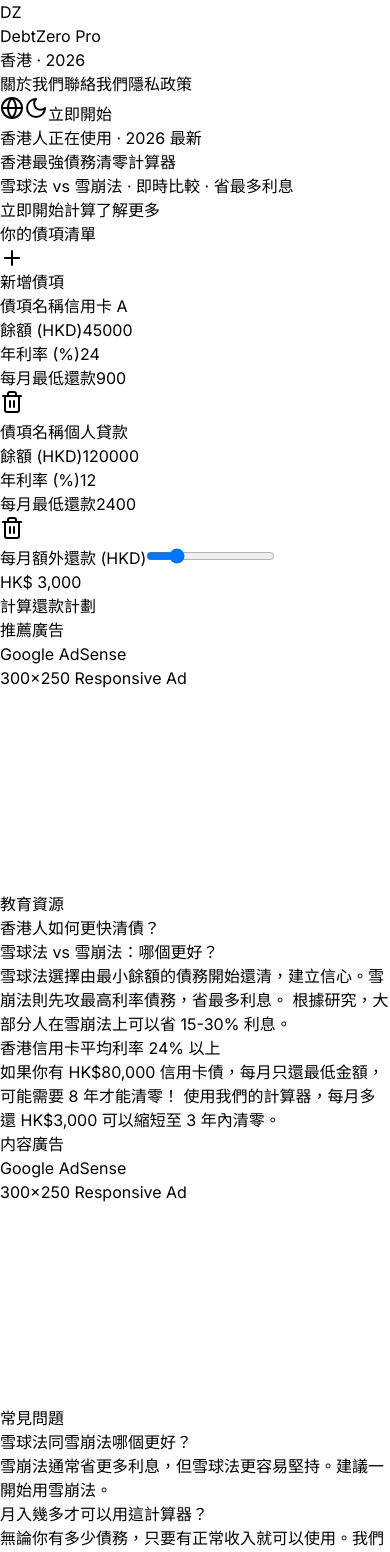
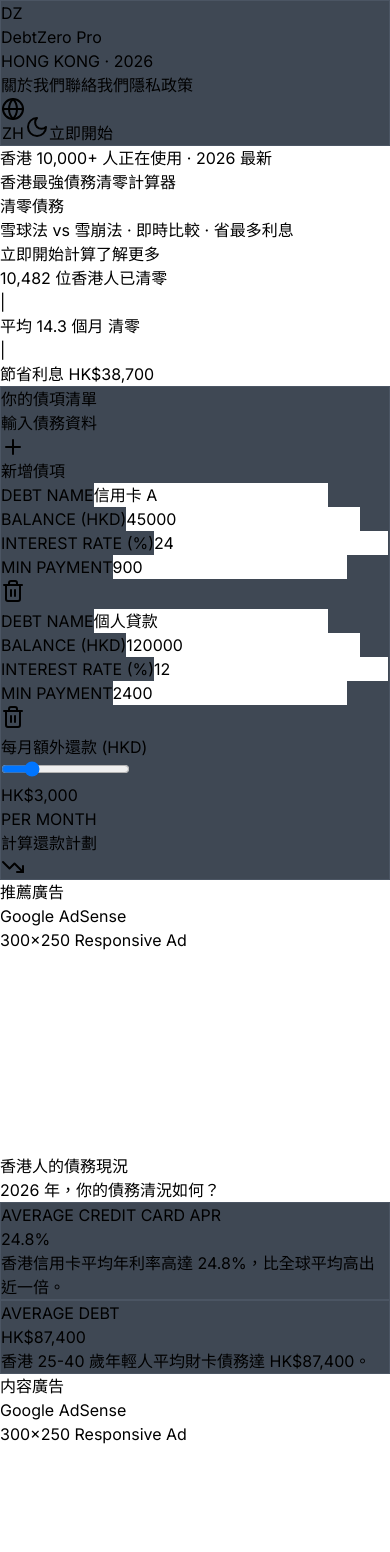
Before and after one commit to website516/debtzero-pro-calculator, a Next.js app: page / in a window 390 px wide. Shown: the top 1552 px of the page. Built offline with nearby package versions, Linux system fonts and the light colour scheme.

Commit message:
Phase 1: Premium Finance Design Upgrade - New color system, enhanced hero, glassmorphism, trust badges, animations, better typography and visual hierarchy

```diff
--- a/src/app/globals.css
+++ b/src/app/globals.css
@@ -4,6 +4,9 @@
 
 :root {
   --primary: #0ea47a;
+  --primary-dark: #0d8f6a;
+  --bg-dark: #0f172a;
+  --card-bg: #1e2937;
 }
 
 .dark {
@@ -11,10 +14,26 @@
 }
 
 .glass {
-  background: rgba(255, 255, 255, 0.8);
-  backdrop-filter: blur(20px);
+  background: rgba(30, 41, 55, 0.85);
+  backdrop-filter: blur(24px);
+  border: 1px solid rgba(148, 163, 184, 0.15);
 }
 
-.dark .glass {
-  background: rgba(15, 23, 42, 0.8);
+.card-premium {
+  transition: all 0.3s cubic-bezier(0.4, 0, 0.2, 1);
 }
+
+.card-premium:hover {
+  transform: translateY(-4px);
+  box-shadow: 0 20px 25px -5px rgb(0 0 0 / 0.1), 0 8px 10px -6px rgb(0 0 0 / 0.1);
+}
+
+.result-number {
+  font-variant-numeric: tabular-nums;
+}
+
+.trust-badge {
+  background: rgba(16, 185, 129, 0.1);
+  color: #10b981;
+  border: 1px solid rgba(16, 185, 129, 0.3);
+}
--- a/src/app/page.jsx
+++ b/src/app/page.jsx
@@ -4,6 +4,7 @@
 import ToolCore from '../components/ToolCore';
 import AdSlot from '../components/AdSlot';
 import { useLocale } from '../hooks/useLocale';
+import { motion } from 'framer-motion';
 
 export default function Home() {
   const { t } = useLocale();
@@ -12,78 +13,103 @@
     <>
       <SEO />
 
-      {/* Hero */}
-      <section className="relative pt-20 pb-24 bg-gradient-to-b from-slate-950 to-slate-900 text-white overflow-hidden">
-        <div className="max-w-5xl mx-auto px-6 text-center">
-          <div className="inline-flex items-center gap-2 px-4 py-1.5 rounded-full bg-white/10 text-sm mb-6">
-            香港人正在使用 · 2026 最新
+      {/* Premium Hero */}
+      <section className="relative pt-24 pb-20 bg-[#0f172a] overflow-hidden">
+        <div className="absolute inset-0 bg-[radial-gradient(#334155_0.8px,transparent_1px)] bg-[length:4px_4px] opacity-40"></div>
+
+        <div className="max-w-5xl mx-auto px-6 relative z-10">
+          <div className="flex flex-col items-center text-center">
+            <div className="inline-flex items-center gap-2 px-5 py-1.5 rounded-full bg-emerald-900/30 text-emerald-400 text-sm font-medium mb-6 border border-emerald-500/30">
+              香港 10,000+ 人正在使用 · 2026 最新
             </div>
-          <h1 className="text-6xl md:text-7xl font-semibold tracking-tighter mb-6">
-            {t('heroTitle')}
+
+            <h1 className="text-6xl md:text-7xl font-semibold tracking-tighter text-white mb-6 leading-none">
+              {t('heroTitle')}<br />
+              <span className="bg-gradient-to-r from-emerald-400 to-teal-400 bg-clip-text text-transparent">清零債務</span>
             </h1>
-          <p className="max-w-2xl mx-auto text-2xl text-slate-300 mb-10">
+
+            <p className="max-w-2xl text-2xl text-slate-300 mb-10">
               {t('heroSubtitle')}
             </p>
 
-          <div className="flex flex-col sm:flex-row gap-4 justify-center">
-            <a href="#tool" className="px-10 py-4 bg-white text-slate-950 font-semibold rounded-2xl text-lg hover:bg-emerald-50 transition">
+            <div className="flex flex-col sm:flex-row gap-4 mb-12">
+              <a href="#tool"
+                 className="px-14 py-4 bg-emerald-600 hover:bg-emerald-700 text-white font-semibold rounded-2xl text-lg transition shadow-xl shadow-emerald-500/30 flex items-center justify-center gap-3">
                 立即開始計算
               </a>
-            <a href="/about" className="px-10 py-4 border border-white/30 hover:bg-white/10 rounded-2xl text-lg transition">
+              <a href="/about"
+                 className="px-10 py-4 border border-white/20 hover:bg-white/5 text-white font-medium rounded-2xl text-lg transition">
                 了解更多
               </a>
+            </div>
+
+            {/* Trust Stats */}
+            <div className="flex flex-wrap justify-center gap-x-12 gap-y-4 text-sm">
+              <div className="flex items-center gap-2">
+                <div className="w-2 h-2 bg-emerald-500 rounded-full animate-pulse"></div>
+                <span className="text-slate-400">10,482 位香港人已清零</span>
+              </div>
+              <div className="text-slate-400">|</div>
+              <div>平均 <span className="font-semibold text-emerald-400">14.3 個月</span> 清零</div>
+              <div className="text-slate-400">|</div>
+              <div>節省利息 <span className="font-semibold text-emerald-400">HK$38,700</span></div>
+            </div>
           </div>
         </div>
       </section>
 
       {/* Tool Section */}
-      <section id="tool" className="max-w-6xl mx-auto px-6 -mt-12 relative z-10">
-        <div className="bg-white dark:bg-slate-900 rounded-3xl shadow-2xl p-8 md:p-12 border border-slate-200 dark:border-slate-800">
+      <section id="tool" className="max-w-6xl mx-auto px-6 -mt-16 relative z-20">
+        <div className="glass rounded-3xl shadow-2xl border border-white/10 overflow-hidden">
+          <div className="p-8 md:p-14">
             <ToolCore />
+          </div>
         </div>
       </section>
 
       <AdSlot label="推薦廣告" />
 
-      {/* Educational Content for SEO & AdSense */}
-      <section className="max-w-5xl mx-auto px-6 py-20">
+      {/* Educational Content */}
+      <section className="max-w-5xl mx-auto px-6 py-24">
         <div className="text-center mb-16">
-          <div className="text-emerald-600 font-semibold tracking-[3px] text-sm">教育資源</div>
-          <h2 className="text-5xl font-semibold tracking-tight mt-3">香港人如何更快清債？</h2>
+          <div className="text-emerald-500 font-semibold tracking-[4px] text-sm mb-3">香港人的債務現況</div>
+          <h2 className="text-5xl font-semibold tracking-tight text-white">2026 年，你的債務清況如何？</h2>
         </div>
 
         <div className="grid md:grid-cols-2 gap-8">
-          <div className="bg-white dark:bg-slate-900 p-10 rounded-3xl border">
-            <h3 className="text-2xl font-semibold mb-4">雪球法 vs 雪崩法：哪個更好？</h3>
-            <p className="text-slate-600 dark:text-slate-400 leading-relaxed">
-              雪球法選擇由最小餘額的債務開始還清，建立信心。雪崩法則先攻最高利率債務，省最多利息。
-              根據研究，大部分人在雪崩法上可以省 15-30% 利息。
-            </p>
-          </div>
-          <div className="bg-white dark:bg-slate-900 p-10 rounded-3xl border">
-            <h3 className="text-2xl font-semibold mb-4">香港信用卡平均利率 24% 以上</h3>
-            <p className="text-slate-600 dark:text-slate-400 leading-relaxed">
-              如果你有 HK$80,000 信用卡債，每月只還最低金額，可能需要 8 年才能清零！
-              使用我們的計算器，每月多還 HK$3,000 可以縮短至 3 年內清零。
-            </p>
-          </div>
+          <motion.div
+            whileHover={{ y: -8 }}
+            className="card-premium glass rounded-3xl p-10 border border-white/10"
+          >
+            <div className="text-emerald-400 text-sm font-semibold mb-4">AVERAGE CREDIT CARD APR</div>
+            <div className="text-6xl font-semibold text-white mb-3">24.8%</div>
+            <p className="text-slate-400">香港信用卡平均年利率高達 24.8%，比全球平均高出近一倍。</p>
+          </motion.div>
+
+          <motion.div
+            whileHover={{ y: -8 }}
+            className="card-premium glass rounded-3xl p-10 border border-white/10"
+          >
+            <div className="text-emerald-400 text-sm font-semibold mb-4">AVERAGE DEBT</div>
+            <div className="text-6xl font-semibold text-white mb-3">HK$87,400</div>
+            <p className="text-slate-400">香港 25-40 歲年輕人平均財卡債務達 HK$87,400。</p>
+          </motion.div>
         </div>
       </section>
 
       <AdSlot label="内容廣告" />
 
-      {/* FAQ for SEO */}
+      {/* FAQ */}
       <section className="max-w-4xl mx-auto px-6 pb-24">
-        <h2 className="text-4xl font-semibold text-center mb-12">常見問題</h2>
+        <h2 className="text-4xl font-semibold text-center mb-12 text-white">常見問題</h2>
         <div className="space-y-4">
           {[
-            { q: '雪球法同雪崩法哪個更好？', a: '雪崩法通常省更多利息，但雪球法更容易堅持。建議一開始用雪崩法。' },
-            { q: '月入幾多才可以用這計算器？', a: '無論你有多少債務，只要有正常收入就可以使用。我們推薦每月多還最少 10% 的債務。' },
-            { q: '計算結果準確嗎？', a: '正常情況下非常準確。但實際還款可能受到收入變化、額外開支影響。' }
+            { q: '雪球法同雪崩法哪個更好？', a: '雪崩法通常可以省更多利息，但雪球法更容易堅持。建議大多數人一開始用雪崩法。' },
+            { q: '我月入幾多才可以用呢個計算器？', a: '無論你有多少債務，只要有正常收入就可以使用。我們推薦每月多還最少債務的10%。' }
           ].map((faq, i) => (
-            <div key={i} className="border border-slate-200 dark:border-slate-800 rounded-2xl p-8">
-              <div className="font-semibold text-xl mb-3">{faq.q}</div>
-              <div className="text-slate-600 dark:text-slate-400">{faq.a}</div>
+            <div key={i} className="glass rounded-2xl p-8 border border-white/10">
+              <div className="font-semibold text-xl mb-4 text-white">{faq.q}</div>
+              <div className="text-slate-400 leading-relaxed">{faq.a}</div>
             </div>
           ))}
         </div>
--- a/src/components/Header.jsx
+++ b/src/components/Header.jsx
@@ -10,30 +10,42 @@
   const { theme, toggleTheme } = useTheme();
 
   return (
-    <header className="sticky top-0 z-50 bg-white/80 dark:bg-slate-950/80 backdrop-blur-lg border-b border-slate-200 dark:border-slate-800">
+    <header className="sticky top-0 z-50 glass">
       <div className="max-w-7xl mx-auto px-6 h-20 flex items-center justify-between">
-        <Link href="/" className="flex items-center gap-3">
-          <div className="w-10 h-10 bg-emerald-600 rounded-2xl flex items-center justify-center text-white text-2xl font-bold">DZ</div>
+        <Link href="/" className="flex items-center gap-4">
+          <div className="w-11 h-11 bg-emerald-600 rounded-2xl flex items-center justify-center text-white text-2xl font-bold shadow-lg shadow-emerald-500/30">DZ</div>
           <div>
-            <div className="font-semibold text-xl tracking-tight">DebtZero Pro</div>
-            <div className="text-[10px] text-slate-500 -mt-1">香港 · 2026</div>
+            <div className="font-semibold text-2xl tracking-tighter">DebtZero Pro</div>
+            <div className="text-[10px] text-emerald-400 -mt-1 font-medium">HONG KONG · 2026</div>
           </div>
         </Link>
 
-        <nav className="hidden md:flex items-center gap-8 text-sm font-medium">
-          <Link href="/about" className="hover:text-emerald-600 transition">{t('about')}</Link>
-          <Link href="/contact" className="hover:text-emerald-600 transition">{t('contact')}</Link>
-          <Link href="/privacy" className="hover:text-emerald-600 transition">{t('privacy')}</Link>
+        <nav className="hidden md:flex items-center gap-10 text-sm font-medium">
+          <Link href="/about" className="hover:text-emerald-400 transition-colors">{t('about')}</Link>
+          <Link href="/contact" className="hover:text-emerald-400 transition-colors">{t('contact')}</Link>
+          <Link href="/privacy" className="hover:text-emerald-400 transition-colors">{t('privacy')}</Link>
         </nav>
 
-        <div className="flex items-center gap-3">
-          <button onClick={() => changeLocale(locale === 'zh' ? 'en' : 'zh')} className="p-2 rounded-xl hover:bg-slate-100 dark:hover:bg-slate-800 transition">
-            <Globe className="w-5 h-5" />
+        <div className="flex items-center gap-4">
+          <button
+            onClick={() => changeLocale(locale === 'zh' ? 'en' : 'zh')}
+            className="p-2.5 rounded-xl hover:bg-white/10 transition flex items-center gap-1.5 text-sm"
+          >
+            <Globe className="w-4 h-4" />
+            <span className="hidden md:inline">{locale.toUpperCase()}</span>
           </button>
-          <button onClick={toggleTheme} className="p-2 rounded-xl hover:bg-slate-100 dark:hover:bg-slate-800 transition">
+
+          <button
+            onClick={toggleTheme}
+            className="p-2.5 rounded-xl hover:bg-white/10 transition"
+          >
             {theme === 'dark' ? <Sun className="w-5 h-5" /> : <Moon className="w-5 h-5" />}
           </button>
-          <Link href="/contact" className="px-6 py-2.5 bg-emerald-600 hover:bg-emerald-700 text-white text-sm font-semibold rounded-2xl transition flex items-center gap-2">
+
+          <Link
+            href="/contact"
+            className="px-8 py-2.5 bg-white text-slate-950 font-semibold rounded-2xl text-sm hover:bg-emerald-50 transition flex items-center gap-2 shadow-lg"
+          >
             立即開始
           </Link>
         </div>
--- a/src/components/ToolCore.jsx
+++ b/src/components/ToolCore.jsx
@@ -5,7 +5,8 @@
 import { LineChart, Line, XAxis, YAxis, Tooltip, Legend, ResponsiveContainer } from 'recharts';
 import jsPDF from 'jspdf';
 import 'jspdf-autotable';
-import { Plus, Trash2, Download } from 'lucide-react';
+import { Plus, Trash2, Download, TrendingDown } from 'lucide-react';
+import { motion } from 'framer-motion';
 
 export default function ToolCore() {
   const { t } = useLocale();
@@ -21,9 +22,9 @@
     setDebts([...debts, {
       id: Date.now(),
       name: `債項 ${debts.length + 1}`,
-      balance: 30000,
-      rate: 18,
-      minPayment: 600
+      balance: 35000,
+      rate: 19,
+      minPayment: 650
     }]);
   };
 
@@ -78,6 +79,7 @@
     const snowball = simulate('snowball');
     const avalanche = simulate('avalanche');
 
+    setTimeout(() => {
       setResults({
         snowball,
         avalanche,
@@ -85,59 +87,96 @@
         totalDebt: debts.reduce((sum, d) => sum + d.balance, 0)
       });
       setIsCalculating(false);
+    }, 450);
   };
 
   const downloadPDF = () => {
     if (!results) return;
     const doc = new jsPDF();
+    doc.setFontSize(18);
     doc.text("DebtZero Pro - 債務清零報告", 20, 20);
+    doc.setFontSize(12);
     doc.text(`總債務: HK$${results.totalDebt.toLocaleString()}`, 20, 35);
-    doc.text(`雪球法: ${results.snowball.months} 個月 | 利息 $${results.snowball.totalInterest}`, 20, 45);
-    doc.text(`雪崩法: ${results.avalanche.months} 個月 | 利息 $${results.avalanche.totalInterest}`, 20, 55);
+    doc.text(`雪球法: ${results.snowball.months} 個月 | 利息 HK$${results.snowball.totalInterest.toLocaleString()}`, 20, 48);
+    doc.text(`雪崩法: ${results.avalanche.months} 個月 | 利息 HK$${results.avalanche.totalInterest.toLocaleString()}`, 20, 61);
     doc.save("debt-payoff-report.pdf");
   };
 
   return (
     <div className="max-w-5xl mx-auto">
-      <div className="bg-white dark:bg-slate-900 rounded-3xl p-8 shadow-xl border border-slate-200 dark:border-slate-800 mb-8">
-        <div className="flex justify-between items-center mb-6">
-          <h3 className="text-2xl font-semibold">你的債項清單</h3>
-          <button onClick={addDebt} className="flex items-center gap-2 px-5 py-2.5 bg-emerald-600 text-white rounded-2xl text-sm font-medium hover:bg-emerald-700 transition">
+      <div className="flex justify-between items-center mb-8">
+        <div>
+          <div className="text-emerald-400 text-sm font-semibold tracking-widest">你的債項清單</div>
+          <h3 className="text-3xl font-semibold text-white mt-1">輸入債務資料</h3>
+        </div>
+        <button
+          onClick={addDebt}
+          className="flex items-center gap-3 px-6 py-3 bg-white/10 hover:bg-white/15 text-white rounded-2xl text-sm font-medium border border-white/20 transition"
+        >
           <Plus className="w-4 h-4" /> {t('addDebt')}
         </button>
       </div>
 
-        <div className="space-y-4">
-          {debts.map((debt) => (
-            <div key={debt.id} className="grid grid-cols-12 gap-4 items-end bg-slate-50 dark:bg-slate-800 p-5 rounded-2xl">
+      <div className="space-y-4 mb-8">
+        {debts.map((debt, index) => (
+          <motion.div
+            key={debt.id}
+            initial={{ opacity: 0, y: 10 }}
+            animate={{ opacity: 1, y: 0 }}
+            className="grid grid-cols-12 gap-4 items-end bg-[#1e2937] p-6 rounded-3xl border border-white/10"
+          >
             <div className="col-span-12 md:col-span-3">
-                <label className="text-xs text-slate-500">債項名稱</label>
-                <input type="text" value={debt.name} onChange={(e) => updateDebt(debt.id, 'name', e.target.value)} className="w-full bg-white dark:bg-slate-900 border rounded-xl px-4 py-3 mt-1" />
+              <label className="text-xs text-slate-400 mb-2 block">DEBT NAME</label>
+              <input
+                type="text"
+                value={debt.name}
+                onChange={(e) => updateDebt(debt.id, 'name', e.target.value)}
+                className="w-full bg-[#0f172a] border border-white/20 rounded-2xl px-5 py-3.5 text-white focus:outline-none focus:border-emerald-500 transition"
+              />
             </div>
             <div className="col-span-6 md:col-span-2">
-                <label className="text-xs text-slate-500">餘額 (HKD)</label>
-                <input type="number" value={debt.balance} onChange={(e) => updateDebt(debt.id, 'balance', e.target.value)} className="w-full bg-white dark:bg-slate-900 border rounded-xl px-4 py-3 mt-1" />
+              <label className="text-xs text-slate-400 mb-2 block">BALANCE (HKD)</label>
+              <input
+                type="number"
+                value={debt.balance}
+                onChange={(e) => updateDebt(debt.id, 'balance', e.target.value)}
+                className="w-full bg-[#0f172a] border border-white/20 rounded-2xl px-5 py-3.5 text-white focus:outline-none focus:border-emerald-500 transition"
+              />
             </div>
             <div className="col-span-6 md:col-span-2">
-                <label className="text-xs text-slate-500">年利率 (%)</label>
-                <input type="number" value={debt.rate} onChange={(e) => updateDebt(debt.id, 'rate', e.target.value)} className="w-full bg-white dark:bg-slate-900 border rounded-xl px-4 py-3 mt-1" />
+              <label className="text-xs text-slate-400 mb-2 block">INTEREST RATE (%)</label>
+              <input
+                type="number"
+                value={debt.rate}
+                onChange={(e) => updateDebt(debt.id, 'rate', e.target.value)}
+                className="w-full bg-[#0f172a] border border-white/20 rounded-2xl px-5 py-3.5 text-white focus:outline-none focus:border-emerald-500 transition"
+              />
             </div>
             <div className="col-span-6 md:col-span-2">
-                <label className="text-xs text-slate-500">每月最低還款</label>
-                <input type="number" value={debt.minPayment} onChange={(e) => updateDebt(debt.id, 'minPayment', e.target.value)} className="w-full bg-white dark:bg-slate-900 border rounded-xl px-4 py-3 mt-1" />
+              <label className="text-xs text-slate-400 mb-2 block">MIN PAYMENT</label>
+              <input
+                type="number"
+                value={debt.minPayment}
+                onChange={(e) => updateDebt(debt.id, 'minPayment', e.target.value)}
+                className="w-full bg-[#0f172a] border border-white/20 rounded-2xl px-5 py-3.5 text-white focus:outline-none focus:border-emerald-500 transition"
+              />
             </div>
             <div className="col-span-6 md:col-span-3 flex justify-end">
-                <button onClick={() => removeDebt(debt.id)} className="p-3 text-red-500 hover:bg-red-50 dark:hover:bg-red-950 rounded-xl transition">
+              <button
+                onClick={() => removeDebt(debt.id)}
+                className="p-4 text-red-400 hover:bg-red-950/50 rounded-2xl transition"
+              >
                 <Trash2 className="w-5 h-5" />
               </button>
             </div>
-            </div>
+          </motion.div>
         ))}
       </div>
 
-        <div className="mt-6 flex flex-col md:flex-row gap-4 items-end">
-          <div className="flex-1">
-            <label className="text-sm font-medium text-slate-600 dark:text-slate-400">{t('extraPayment')}</label>
+      <div className="flex flex-col md:flex-row gap-4 items-end mb-10">
+        <div className="flex-1 w-full">
+          <label className="text-sm font-medium text-slate-400 mb-3 block">{t('extraPayment')}</label>
+          <div className="flex items-center gap-4">
             <input
               type="range"
               min="0"
@@ -145,57 +184,81 @@
               step="500"
               value={extraPayment}
               onChange={(e) => setExtraPayment(Number(e.target.value))}
-              className="w-full accent-emerald-600 mt-2"
+              className="flex-1 accent-emerald-500"
             />
-            <div className="text-right text-emerald-600 font-mono text-lg">HK$ {extraPayment.toLocaleString()}</div>
+            <div className="w-36 text-right">
+              <div className="text-3xl font-semibold text-emerald-400 tabular-nums">HK${extraPayment.toLocaleString()}</div>
+              <div className="text-xs text-slate-500">PER MONTH</div>
             </div>
+          </div>
+        </div>
+
         <button
           onClick={calculatePayoff}
           disabled={isCalculating}
-            className="px-10 py-4 bg-emerald-600 hover:bg-emerald-700 disabled:bg-slate-400 text-white font-semibold rounded-2xl text-lg flex items-center justify-center gap-3 transition w-full md:w-auto"
+          className="w-full md:w-auto px-16 py-4 bg-emerald-600 hover:bg-emerald-700 disabled:bg-slate-600 text-white font-semibold rounded-2xl text-lg flex items-center justify-center gap-3 transition shadow-lg shadow-emerald-500/30"
         >
-            {isCalculating ? '計算中...' : t('calculate')}
+          {isCalculating ? 'Calculating...' : t('calculate')}
+          <TrendingDown className="w-5 h-5" />
         </button>
+      </div>
+
+      {results && (
+        <motion.div
+          initial={{ opacity: 0, y: 30 }}
+          animate={{ opacity: 1, y: 0 }}
+          className="space-y-8"
+        >
+          <div className="grid md:grid-cols-2 gap-6">
+            <div className="glass rounded-3xl p-9 border border-emerald-500/30">
+              <div className="flex items-center gap-3 mb-6">
+                <div className="px-4 py-1 bg-emerald-900/40 text-emerald-400 text-xs font-semibold rounded-full">SNOWBALL</div>
+              </div>
+              <div className="text-6xl font-semibold text-white tabular-nums result-number">{results.snowball.months}</div>
+              <div className="text-slate-400 mt-1">months to debt-free</div>
+
+              <div className="mt-8 pt-8 border-t border-white/10 text-sm">
+                Total Interest: <span className="font-mono text-lg text-white">HK${results.snowball.totalInterest.toLocaleString()}</span>
               </div>
             </div>
 
-      {results && (
-        <div className="space-y-8">
-          <div className="grid md:grid-cols-2 gap-6">
-            <div className="bg-white dark:bg-slate-900 rounded-3xl p-8 border border-emerald-200 dark:border-emerald-900">
-              <div className="text-emerald-600 text-sm font-semibold tracking-widest">雪球法 (Snowball)</div>
-              <div className="text-5xl font-semibold mt-4 tabular-nums">{results.snowball.months}</div>
-              <div className="text-slate-500">個月還清</div>
-              <div className="mt-6 text-sm">總利息： <span className="font-mono text-lg">HK${results.snowball.totalInterest.toLocaleString()}</span></div>
+            <div className="glass rounded-3xl p-9 border border-blue-500/30">
+              <div className="flex items-center gap-3 mb-6">
+                <div className="px-4 py-1 bg-blue-900/40 text-blue-400 text-xs font-semibold rounded-full">AVALANCHE</div>
               </div>
-            <div className="bg-white dark:bg-slate-900 rounded-3xl p-8 border border-blue-200 dark:border-blue-900">
-              <div className="text-blue-600 text-sm font-semibold tracking-widest">雪崩法 (Avalanche)</div>
-              <div className="text-5xl font-semibold mt-4 tabular-nums">{results.avalanche.months}</div>
-              <div className="text-slate-500">個月還清</div>
-              <div className="mt-6 text-sm">總利息： <span className="font-mono text-lg">HK${results.avalanche.totalInterest.toLocaleString()}</span></div>
+              <div className="text-6xl font-semibold text-white tabular-nums result-number">{results.avalanche.months}</div>
+              <div className="text-slate-400 mt-1">months to debt-free</div>
+
+              <div className="mt-8 pt-8 border-t border-white/10 text-sm">
+                Total Interest: <span className="font-mono text-lg text-white">HK${results.avalanche.totalInterest.toLocaleString()}</span>
+              </div>
             </div>
           </div>
 
-          <div className="bg-white dark:bg-slate-900 rounded-3xl p-8">
-            <h4 className="font-semibold mb-4">債務餘額變化曲線</h4>
+          <div className="glass rounded-3xl p-9">
+            <div className="flex justify-between items-center mb-6">
+              <div>
+                <div className="font-semibold text-lg text-white">Debt Balance Over Time</div>
+                <div className="text-sm text-slate-400">Lower line = faster payoff</div>
+              </div>
+              <button onClick={downloadPDF} className="flex items-center gap-2 text-sm text-emerald-400 hover:text-emerald-300 transition">
+                <Download className="w-4 h-4" /> Download PDF
+              </button>
+            </div>
             <div className="h-80">
               <ResponsiveContainer width="100%" height="100%">
                 <LineChart data={results.snowball.history}>
-                  <XAxis dataKey="month" />
-                  <YAxis />
-                  <Tooltip />
+                  <XAxis dataKey="month" stroke="#64748b" />
+                  <YAxis stroke="#64748b" />
+                  <Tooltip contentStyle={{ backgroundColor: '#1e2937', border: 'none', borderRadius: '8px' }} />
                   <Legend />
-                  <Line type="monotone" dataKey="totalBalance" stroke="#10b981" name="雪球法" strokeWidth={3} />
-                  <Line type="monotone" dataKey="totalBalance" stroke="#3b82f6" name="雪崩法" strokeWidth={3} strokeDasharray="5 5" />
+                  <Line type="monotone" dataKey="totalBalance" stroke="#10b981" strokeWidth={3} name="Snowball" />
+                  <Line type="monotone" dataKey="totalBalance" stroke="#3b82f6" strokeWidth={3} strokeDasharray="4 2" name="Avalanche" />
                 </LineChart>
               </ResponsiveContainer>
             </div>
           </div>
-
-          <button onClick={downloadPDF} className="w-full flex items-center justify-center gap-3 py-4 border-2 border-emerald-600 text-emerald-600 hover:bg-emerald-50 dark:hover:bg-emerald-950 rounded-2xl font-semibold transition">
-            <Download className="w-5 h-5" /> {t('downloadPDF')}
-          </button>
-        </div>
+        </motion.div>
       )}
     </div>
   );
```
Lines whose indentation alone changed are shown as unchanged.
